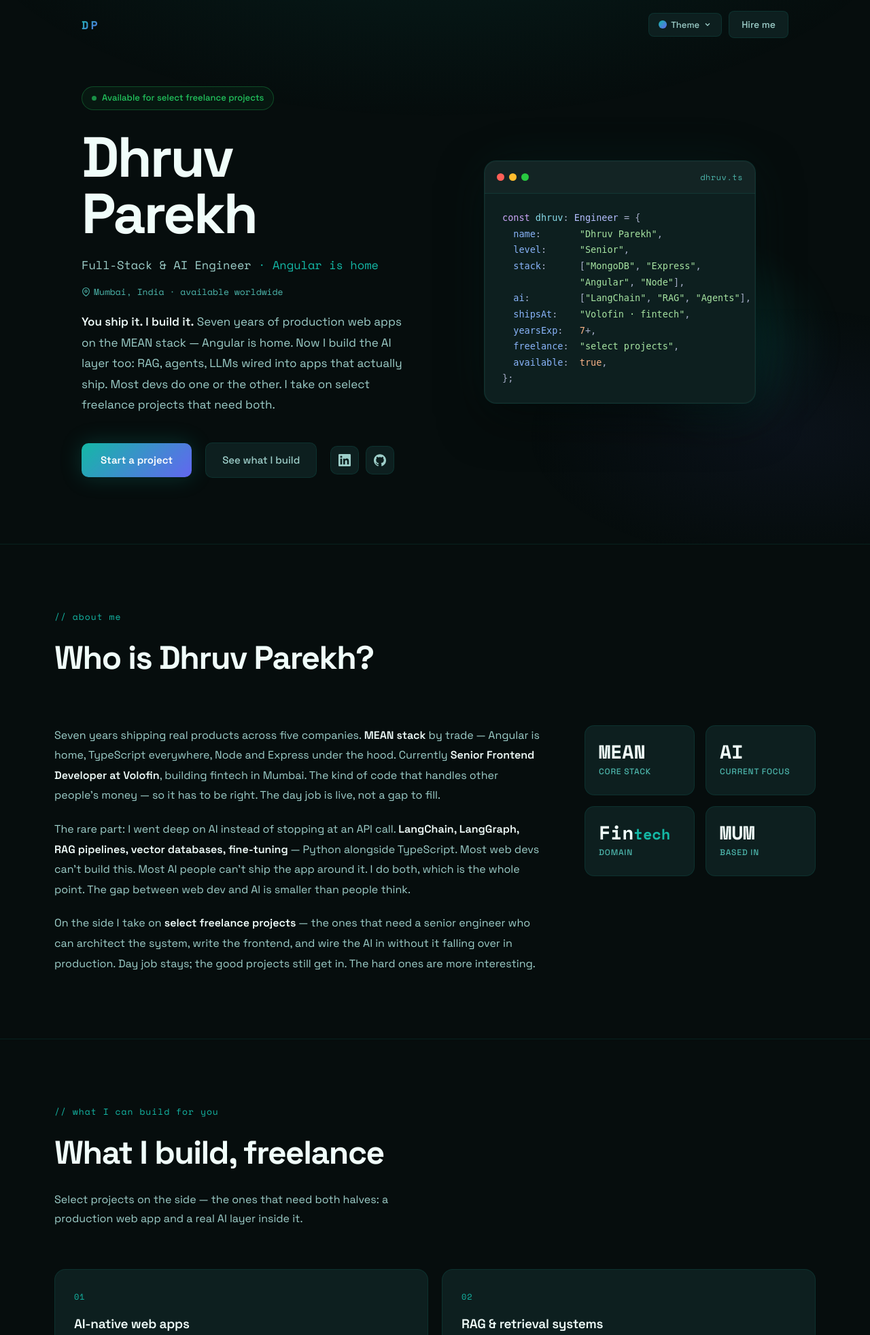
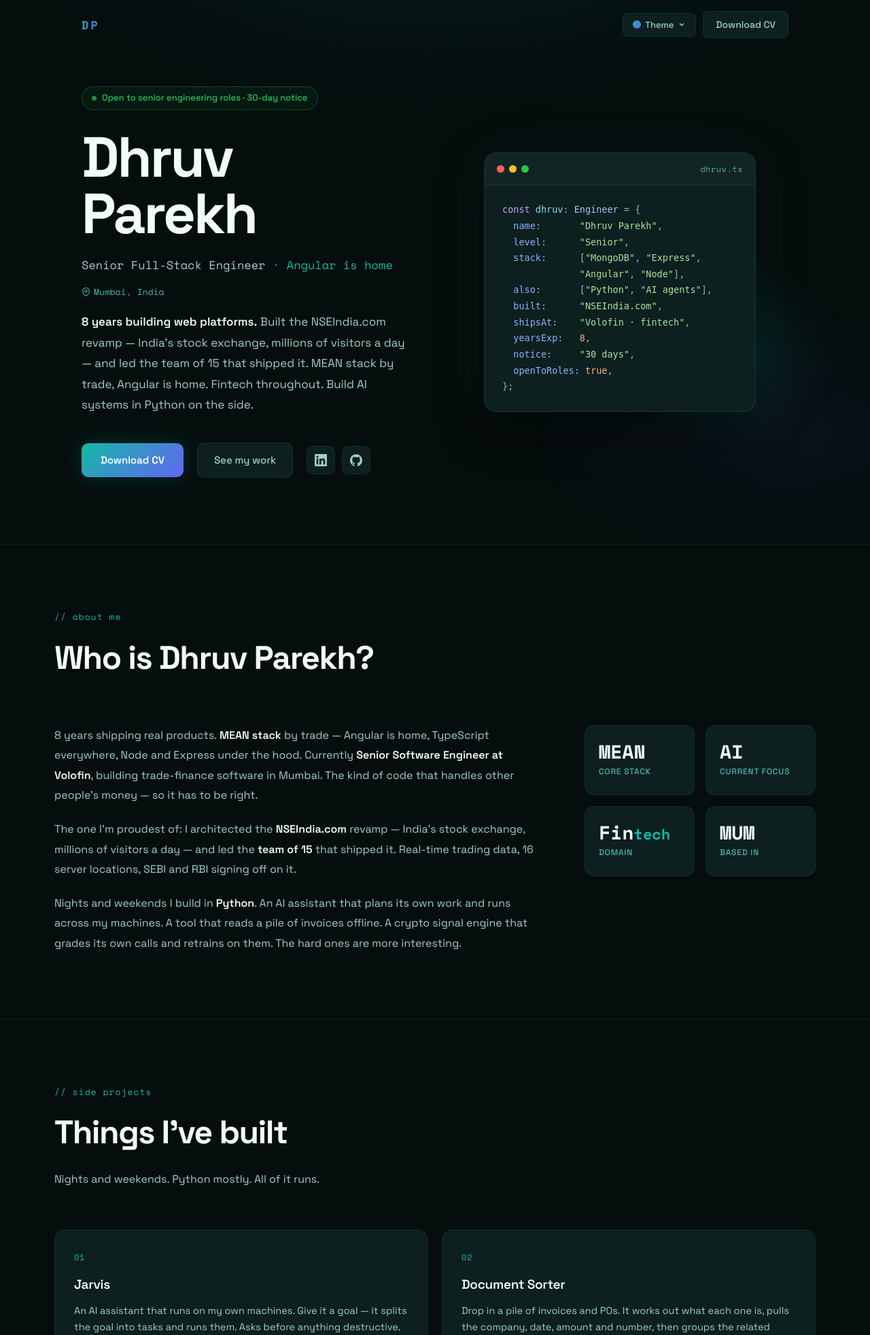
Before and after one commit to dhruvparekhdp/dhruvparekh.in, a PHP site: page / in a window 1280 px wide. Shown: the top 1964 px of the page at 68% size. Run offline with PHP 8.4, Linux system fonts and the light colour scheme.

Commit message:
Reposition site from freelance to job search
Site was selling freelance services while the goal is a full-time senior
role. Recruiters landing from the resume link saw the wrong signal.

- Badge, hero, CTA and footer now say open to senior roles, 30-day notice
- Replaced the freelance services section with real side projects:
  Jarvis, Document Sorter, Crypto Signal Engine, Saloni Collection
- Added downloadable CV, linked from nav, hero and closing CTA
- Hero and about lead with NSEIndia.com and the 15-person team
- SEO, Open Graph and JSON-LD retargeted to senior engineer keywords;
  dropped makesOffer service schema for a seeks/Demand entry

Co-Authored-By: Claude Opus 5 <noreply@anthropic.com>
Claude-Session: https://claude.ai/code/session_01NWjAzLVUvSDmjzorenxVe2

```diff
--- a/css/style.css
+++ b/css/style.css
@@ -840,6 +840,16 @@ body::before {
   line-height: 1.7;
 }
 
+.proj-stack {
+  margin-top: 14px;
+  padding-top: 12px;
+  border-top: 1px solid var(--border);
+  font-family: var(--font-mono);
+  font-size: 11.5px;
+  letter-spacing: 0.3px;
+  color: var(--text-subtle);
+}
+
 /* ─────────────────────────────────────────────
    Closing CTA band
 ───────────────────────────────────────────── */
--- a/index.html
+++ b/index.html
@@ -3,11 +3,11 @@
 <head>
   <meta charset="UTF-8" />
   <meta name="viewport" content="width=device-width, initial-scale=1.0" />
-  <title>Dhruv Parekh — Freelance Full-Stack &amp; AI Developer in Mumbai</title>
+  <title>Dhruv Parekh — Senior Full-Stack Engineer in Mumbai</title>
 
   <!-- Primary SEO -->
-  <meta name="description" content="Dhruv Parekh — freelance full-stack &amp; AI developer in Mumbai, India. 7+ years on the MEAN stack, now building RAG, LLM agents &amp; AI-native web apps. Hire for select projects." />
-  <meta name="keywords" content="Dhruv Parekh, Dhruv Parekh Mumbai, hire Dhruv Parekh, best frontend developer portfolio, best freelance developer Mumbai, best frontend developer Mumbai, best Angular developer India, best MEAN stack developer, top freelance AI developer Mumbai, freelance developer Mumbai, freelance full stack developer India, freelance AI developer India, hire MEAN stack developer, hire Angular developer, freelance LLM developer, RAG developer for hire, AI consultant Mumbai, software consultant India, MEAN stack developer India, Angular developer Mumbai, Node.js developer India, LangChain developer, LLM developer India, AI-native web apps, dhruvparekh.in" />
+  <meta name="description" content="Dhruv Parekh — Senior Full-Stack Engineer in Mumbai, India. 8 years on Angular, Node.js and Python. Built the NSEIndia.com revamp. Open to senior engineering roles." />
+  <meta name="keywords" content="Dhruv Parekh, Dhruv Parekh Mumbai, Dhruv Parekh engineer, senior full stack engineer Mumbai, senior software engineer Mumbai, Angular developer Mumbai, Node.js developer Mumbai, MEAN stack developer India, senior frontend engineer India, full stack engineer Mumbai, Python developer Mumbai, fintech developer Mumbai, NSEIndia developer, AI engineer Mumbai, best frontend developer portfolio, software engineer portfolio India, dhruvparekh.in" />
   <meta name="author" content="Dhruv Parekh" />
   <meta name="robots" content="index, follow" />
   <link rel="canonical" href="https://dhruvparekh.in/" />
@@ -15,15 +15,15 @@
   <!-- Open Graph -->
   <meta property="og:type" content="website" />
   <meta property="og:url" content="https://dhruvparekh.in/" />
-  <meta property="og:title" content="Dhruv Parekh — Freelance Full-Stack &amp; AI Developer in Mumbai" />
-  <meta property="og:description" content="Dhruv Parekh — freelance full-stack &amp; AI developer from Mumbai, India. 7+ years on the MEAN stack, now building RAG, LLM agents and AI-native web apps. Available for select projects." />
+  <meta property="og:title" content="Dhruv Parekh — Senior Full-Stack Engineer in Mumbai" />
+  <meta property="og:description" content="8 years building web platforms. Built the NSEIndia.com revamp — India's stock exchange, millions of visitors a day. Angular, Node, Python. Open to senior roles." />
   <meta property="og:site_name" content="Dhruv Parekh" />
   <meta property="og:locale" content="en_US" />
 
   <!-- Twitter Card -->
   <meta name="twitter:card" content="summary_large_image" />
-  <meta name="twitter:title" content="Dhruv Parekh — Freelance Full-Stack &amp; AI Developer in Mumbai" />
-  <meta name="twitter:description" content="Freelance full-stack &amp; AI developer in Mumbai. 7+ years MEAN stack, now building RAG, LLM agents &amp; AI-native web apps. Available for select projects." />
+  <meta name="twitter:title" content="Dhruv Parekh — Senior Full-Stack Engineer in Mumbai" />
+  <meta name="twitter:description" content="8 years building web platforms. Built the NSEIndia.com revamp. Angular, Node, Python. Open to senior roles." />
 
   <!-- JSON-LD Structured Data -->
   <script type="application/ld+json">
@@ -33,8 +33,8 @@
     "name": "Dhruv Parekh",
     "url": "https://dhruvparekh.in",
     "email": "dhruvparekh.dp@gmail.com",
-    "jobTitle": "Senior Full-Stack and AI Engineer",
-    "description": "Dhruv Parekh is a full-stack and AI engineer from Mumbai, India, with 7+ years building production web apps on the MEAN stack — MongoDB, Express.js, Angular, Node.js. Currently Senior Frontend Developer at Volofin (fintech), he also builds AI-native systems: LangChain, LangGraph, RAG pipelines, vector databases, and LLM agents on the OpenAI and Anthropic APIs. He takes on select freelance projects and consulting alongside his full-time role.",
+    "jobTitle": "Senior Full-Stack Engineer",
+    "description": "Dhruv Parekh is a Senior Full-Stack Engineer from Mumbai, India with 8 years building production web platforms. He architected the revamped NSEIndia.com — the National Stock Exchange of India's public platform serving millions of daily visitors — and led the 15-person team that shipped it. MEAN stack by trade: Angular, Node.js, Express and MongoDB, with Python and AI systems alongside. Currently Senior Software Engineer at Volofin, building trade-finance software in Mumbai.",
     "image": "https://dhruvparekh.in/img/touch-icon-iphone-retina.png",
     "address": {
       "@type": "PostalAddress",
@@ -56,40 +56,11 @@
         "name": "Shankar Narayan College"
       }
     ],
-    "makesOffer": [
-      {
-        "@type": "Offer",
-        "itemOffered": {
-          "@type": "Service",
-          "name": "AI-native web app development",
-          "serviceType": "Full-stack web development with integrated LLM features"
-        }
-      },
-      {
-        "@type": "Offer",
-        "itemOffered": {
-          "@type": "Service",
-          "name": "RAG and retrieval systems",
-          "serviceType": "Retrieval-augmented generation, vector search and document Q and A"
-        }
-      },
-      {
-        "@type": "Offer",
-        "itemOffered": {
-          "@type": "Service",
-          "name": "LLM agents and automation",
-          "serviceType": "Multi-step agents with LangGraph and the OpenAI and Anthropic APIs"
-        }
-      },
-      {
-        "@type": "Offer",
-        "itemOffered": {
-          "@type": "Service",
-          "name": "Backend architecture and rescue",
-          "serviceType": "System design, performance and refactoring for MEAN and Node.js apps"
-        }
-      }
-    ],
+    "seeks": {
+      "@type": "Demand",
+      "name": "Senior Full-Stack Engineer roles",
+      "availabilityStarts": "30 days notice"
+    },
     "sameAs": [
       "https://www.linkedin.com/in/dhruvparekhdp",
       "https://github.com/dhruvparekhdp"
@@ -141,7 +112,7 @@
             </button>
           </div>
         </div>
-        <a href="mailto:dhruvparekh.dp@gmail.com?subject=Hire%20Dhruv%20Parekh" class="btn-ghost" aria-label="Hire Dhruv Parekh for a freelance project">Hire me</a>
+        <a href="Dhruv_Parekh_Resume.pdf" class="btn-ghost" aria-label="Download Dhruv Parekh's resume">Download CV</a>
       </div>
     </div>
   </nav>
@@ -154,13 +125,13 @@
 
         <div class="availability-badge" role="status" aria-live="polite">
           <span class="pulse-dot" aria-hidden="true"></span>
-          Available for select freelance projects
+          Open to senior engineering roles · 30-day notice
         </div>
 
         <h1 id="hero-name" class="hero-name">Dhruv<br />Parekh</h1>
 
-        <p class="hero-role" aria-label="Role: Full-Stack and AI Engineer">
-          <span class="role-static">Full-Stack &amp; AI Engineer</span>
+        <p class="hero-role" aria-label="Role: Senior Full-Stack Engineer">
+          <span class="role-static">Senior Full-Stack Engineer</span>
           <span class="role-typed" aria-hidden="true">
             <span id="typed"></span><span class="cursor">|</span>
           </span>
@@ -168,18 +139,18 @@
 
         <p class="hero-location" aria-label="Location: Mumbai, India">
           <svg width="13" height="13" viewBox="0 0 24 24" fill="none" stroke="currentColor" stroke-width="2" aria-hidden="true"><path d="M21 10c0 7-9 13-9 13s-9-6-9-13a9 9 0 0 1 18 0z"/><circle cx="12" cy="10" r="3"/></svg>
-          Mumbai, India · available worldwide
+          Mumbai, India
         </p>
         <p class="hero-desc">
-          <strong>You ship it. I build it.</strong> Seven years of production web apps
-          on the MEAN stack — Angular is home. Now I build the AI layer too: RAG, agents,
-          LLMs wired into apps that actually ship. Most devs do one or the other.
-          I take on select freelance projects that need both.
+          <strong>8 years building web platforms.</strong> Built the NSEIndia.com revamp —
+          India's stock exchange, millions of visitors a day — and led the team of 15 that
+          shipped it. MEAN stack by trade, Angular is home. Fintech throughout. Build AI
+          systems in Python on the side.
         </p>
 
         <div class="hero-cta">
-          <a href="mailto:dhruvparekh.dp@gmail.com?subject=Hire%20Dhruv%20Parekh" class="btn-primary">Start a project</a>
-          <a href="#services" class="btn-secondary">See what I build</a>
+          <a href="Dhruv_Parekh_Resume.pdf" class="btn-primary">Download CV</a>
+          <a href="#projects" class="btn-secondary">See my work</a>
           <div class="social-row" aria-label="Social links">
             <a href="https://linkedin.com/in/dhruvparekhdp" target="_blank" rel="noopener noreferrer" class="icon-btn" aria-label="LinkedIn profile">
               <svg width="18" height="18" fill="currentColor" viewBox="0 0 24 24" aria-hidden="true"><path d="M20.447 20.452h-3.554v-5.569c0-1.328-.027-3.037-1.852-3.037-1.853 0-2.136 1.445-2.136 2.939v5.667H9.351V9h3.414v1.561h.046c.477-.9 1.637-1.85 3.37-1.85 3.601 0 4.267 2.37 4.267 5.455v6.286zM5.337 7.433a2.062 2.062 0 0 1-2.063-2.065 2.064 2.064 0 1 1 2.063 2.065zm1.782 13.019H3.555V9h3.564v11.452zM22.225 0H1.771C.792 0 0 .774 0 1.729v20.542C0 23.227.792 24 1.771 24h20.451C23.2 24 24 23.227 24 22.271V1.729C24 .774 23.2 0 22.222 0h.003z"/></svg>
@@ -207,11 +178,12 @@
   <span class="t-key">level</span><span class="t-punct">:</span>      <span class="t-str">"Senior"</span><span class="t-punct">,</span>
   <span class="t-key">stack</span><span class="t-punct">:</span>      <span class="t-punct">[</span><span class="t-str">"MongoDB"</span><span class="t-punct">,</span> <span class="t-str">"Express"</span><span class="t-punct">,</span>
               <span class="t-str">"Angular"</span><span class="t-punct">,</span> <span class="t-str">"Node"</span><span class="t-punct">],</span>
-  <span class="t-key">ai</span><span class="t-punct">:</span>         <span class="t-punct">[</span><span class="t-str">"LangChain"</span><span class="t-punct">,</span> <span class="t-str">"RAG"</span><span class="t-punct">,</span> <span class="t-str">"Agents"</span><span class="t-punct">],</span>
+  <span class="t-key">also</span><span class="t-punct">:</span>       <span class="t-punct">[</span><span class="t-str">"Python"</span><span class="t-punct">,</span> <span class="t-str">"AI agents"</span><span class="t-punct">],</span>
+  <span class="t-key">built</span><span class="t-punct">:</span>      <span class="t-str">"NSEIndia.com"</span><span class="t-punct">,</span>
   <span class="t-key">shipsAt</span><span class="t-punct">:</span>    <span class="t-str">"Volofin · fintech"</span><span class="t-punct">,</span>
-  <span class="t-key">yearsExp</span><span class="t-punct">:</span>   <span class="t-num">7</span><span class="t-punct">+,</span>
-  <span class="t-key">freelance</span><span class="t-punct">:</span>  <span class="t-str">"select projects"</span><span class="t-punct">,</span>
-  <span class="t-key">available</span><span class="t-punct">:</span>  <span class="t-bool">true</span><span class="t-punct">,</span>
+  <span class="t-key">yearsExp</span><span class="t-punct">:</span>   <span class="t-num">8</span><span class="t-punct">,</span>
+  <span class="t-key">notice</span><span class="t-punct">:</span>     <span class="t-str">"30 days"</span><span class="t-punct">,</span>
+  <span class="t-key">openToRoles</span><span class="t-punct">:</span> <span class="t-bool">true</span><span class="t-punct">,</span>
 <span class="t-punct">};</span>
 </code></pre>
           </div>
@@ -230,24 +202,21 @@
         <div class="about-grid">
           <div class="about-text">
             <p class="about-lead">
-              Seven years shipping real products across five companies. <strong>MEAN stack</strong>
-              by trade — Angular is home, TypeScript everywhere, Node and Express under the hood.
-              Currently <strong>Senior Frontend Developer at Volofin</strong>, building fintech in
+              8 years shipping real products. <strong>MEAN stack</strong> by trade — Angular is home,
+              TypeScript everywhere, Node and Express under the hood. Currently
+              <strong>Senior Software Engineer at Volofin</strong>, building trade-finance software in
               Mumbai. The kind of code that handles other people's money — so it has to be right.
-              The day job is live, not a gap to fill.
             </p>
             <p>
-              The rare part: I went deep on AI instead of stopping at an API call. <strong>LangChain,
-              LangGraph, RAG pipelines, vector databases, fine-tuning</strong> — Python alongside
-              TypeScript. Most web devs can't build this. Most AI people can't ship the app around it.
-              I do both, which is the whole point. The gap between web dev and AI is smaller than
-              people think.
+              The one I'm proudest of: I architected the <strong>NSEIndia.com</strong> revamp — India's
+              stock exchange, millions of visitors a day — and led the <strong>team of 15</strong> that
+              shipped it. Real-time trading data, 16 server locations, SEBI and RBI signing off on it.
             </p>
             <p>
-              On the side I take on <strong>select freelance projects</strong> — the ones that need a
-              senior engineer who can architect the system, write the frontend, and wire the AI in
-              without it falling over in production. Day job stays; the good projects still get in.
-              The hard ones are more interesting.
+              Nights and weekends I build in <strong>Python</strong>. An AI assistant that plans its own
+              work and runs across my machines. A tool that reads a pile of invoices offline. A crypto
+              signal engine that grades its own calls and retrains on them. The hard ones are more
+              interesting.
             </p>
           </div>
           <div class="about-stats">
@@ -272,39 +241,43 @@
       </div>
     </section>
 
-    <!-- ── Services ── -->
-    <section class="services" id="services" aria-labelledby="services-heading">
+    <!-- ── Projects ── -->
+    <section class="services" id="projects" aria-labelledby="projects-heading">
       <div class="section-wrap">
         <header class="section-header">
-          <p class="section-eyebrow" aria-hidden="true">// what I can build for you</p>
-          <h2 id="services-heading" class="section-title">What I build, freelance</h2>
-          <p class="section-sub">Select projects on the side — the ones that need both halves: a production web app and a real AI layer inside it.</p>
+          <p class="section-eyebrow" aria-hidden="true">// side projects</p>
+          <h2 id="projects-heading" class="section-title">Things I've built</h2>
+          <p class="section-sub">Nights and weekends. Python mostly. All of it runs.</p>
         </header>
 
         <div class="service-grid">
 
           <article class="service-card">
             <span class="service-index">01</span>
-            <h3 class="service-card-title">AI-native web apps</h3>
-            <p class="service-card-desc">End to end — Angular or React front, Node or NestJS back, LLM features built in rather than bolted on after. Built to run in production, not to impress in a slide deck.</p>
+            <h3 class="service-card-title">Jarvis</h3>
+            <p class="service-card-desc">An AI assistant that runs on my own machines. Give it a goal — it splits the goal into tasks and runs them. Asks before anything destructive. Survives a crash and picks up where it stopped. Machines join by dialling out, so no open ports.</p>
+            <p class="proj-stack">Python · FastAPI · PostgreSQL · 150 tests</p>
           </article>
 
           <article class="service-card">
             <span class="service-index">02</span>
-            <h3 class="service-card-title">RAG &amp; retrieval systems</h3>
-            <p class="service-card-desc">Chat over your own data. Document pipelines, vector search on Pinecone or ChromaDB, grounded answers with real citations — not a chatbot that guesses.</p>
+            <h3 class="service-card-title">Document Sorter</h3>
+            <p class="service-card-desc">Drop in a pile of invoices and POs. It works out what each one is, pulls the company, date, amount and number, then groups the related ones. Scanned files go through OCR that runs fully offline — nothing leaves the machine.</p>
+            <p class="proj-stack">Node.js · Express · offline OCR</p>
           </article>
 
           <article class="service-card">
             <span class="service-index">03</span>
-            <h3 class="service-card-title">LLM agents &amp; automation</h3>
-            <p class="service-card-desc">Multi-step agents with LangGraph and the OpenAI or Anthropic APIs — tools, memory, and guardrails that hold up under real traffic.</p>
+            <h3 class="service-card-title">Crypto Signal Engine</h3>
+            <p class="service-card-desc">Watches crypto markets live off Binance and CoinDCX. Runs 5 signal checks — RSI divergence, volume spikes, Bollinger squeeze, news sentiment, and confluence when several agree. Every call goes into a paper-trading simulator that grades it, and a model retrains on that history every 6 hours.</p>
+            <p class="proj-stack">Python · ML · Docker · no real money</p>
           </article>
 
           <article class="service-card">
             <span class="service-index">04</span>
-            <h3 class="service-card-title">Fix the backend that's buckling</h3>
-            <p class="service-card-desc">Slow APIs, tangled code, an architecture that can't scale. System design, SOLID, event-driven — the patterns that keep a codebase shippable.</p>
+            <h3 class="service-card-title">Saloni Collection</h3>
+            <p class="service-card-desc">A real online store — catalog, cart, checkout, orders, admin panel. UPI and cash on delivery. Per-role access rules enforced in the database, not just the UI.</p>
+            <p class="proj-stack">Supabase · PostgreSQL · JavaScript</p>
           </article>
 
         </div>
@@ -318,7 +291,7 @@
         <header class="section-header">
           <p class="section-eyebrow" aria-hidden="true">// tech stack</p>
           <h2 id="skills-heading" class="section-title">What I work with</h2>
-          <p class="section-sub">The tools I reach for on client work. MEAN stack is home turf; AI is where I'm pushing now.</p>
+          <p class="section-sub">MEAN stack is home turf. Python and AI are where I'm pushing now.</p>
         </header>
 
         <div class="skill-groups">
@@ -431,17 +404,18 @@
     <!-- ── Closing CTA ── -->
     <section class="cta-band" aria-labelledby="cta-heading">
       <div class="cta-band-inner">
-        <p class="cta-eyebrow" aria-hidden="true">// let's work together</p>
-        <h2 id="cta-heading" class="cta-heading">Got a project that needs both halves?</h2>
+        <p class="cta-eyebrow" aria-hidden="true">// get in touch</p>
+        <h2 id="cta-heading" class="cta-heading">Looking for my next role.</h2>
         <p class="cta-sub">
-          A production web app and a real AI layer inside it. That's the work I take on.
-          Tell me what you're building — an idea, a half-finished app, or an AI feature you
-          can't get over the line. I'll tell you straight whether I can ship it.
+          Senior full-stack work — Angular, Node, Python. Fintech is home ground but not a
+          requirement. 30-day notice, Mumbai or remote. If you're hiring, send me the JD and
+          I'll tell you straight whether I'm the right fit.
         </p>
         <div class="cta-actions">
-          <a href="mailto:dhruvparekh.dp@gmail.com?subject=Hire%20Dhruv%20Parekh" class="btn-primary">Start a project</a>
+          <a href="mailto:dhruvparekh.dp@gmail.com?subject=Role%20opportunity%20for%20Dhruv%20Parekh" class="btn-primary">Get in touch</a>
+          <a href="Dhruv_Parekh_Resume.pdf" class="btn-secondary">Download CV</a>
         </div>
-        <p class="cta-meta">Built to be the best freelance frontend &amp; AI developer portfolio in Mumbai — judge for yourself.</p>
+        <p class="cta-meta">dhruvparekh.dp@gmail.com · +91 72084 50706 · Mumbai, India</p>
       </div>
     </section>
 
@@ -450,8 +424,8 @@
   <!-- ── Footer ── -->
   <footer class="footer" role="contentinfo">
     <div class="footer-inner">
-      <p class="footer-copy">&copy; <span id="year"></span> Dhruv Parekh. Freelance full-stack &amp; AI developer, Mumbai.</p>
-      <a href="mailto:dhruvparekh.dp@gmail.com?subject=Hire%20Dhruv%20Parekh" class="footer-email" aria-label="Email Dhruv Parekh">dhruvparekh.dp@gmail.com</a>
+      <p class="footer-copy">&copy; <span id="year"></span> Dhruv Parekh. Senior Full-Stack Engineer, Mumbai.</p>
+      <a href="mailto:dhruvparekh.dp@gmail.com?subject=Role%20opportunity%20for%20Dhruv%20Parekh" class="footer-email" aria-label="Email Dhruv Parekh">dhruvparekh.dp@gmail.com</a>
     </div>
   </footer>
 
@@ -461,12 +435,12 @@
 
     // Typing animation
     const phrases = [
-      ' · MEAN stack, deep',
+      ' · 8 years shipping',
       ' · Angular is home',
-      ' · RAG that actually answers',
-      ' · LLM features shipped',
-      ' · AI-native web products',
-      ' · Available for freelance',
+      ' · built NSEIndia.com',
+      ' · led a team of 15',
+      ' · Python on the side',
+      ' · open to senior roles',
     ];
     let pi = 0, ci = 0, deleting = false;
     const el = document.getElementById('typed');
```
Also changed, not shown: 1 other file.
